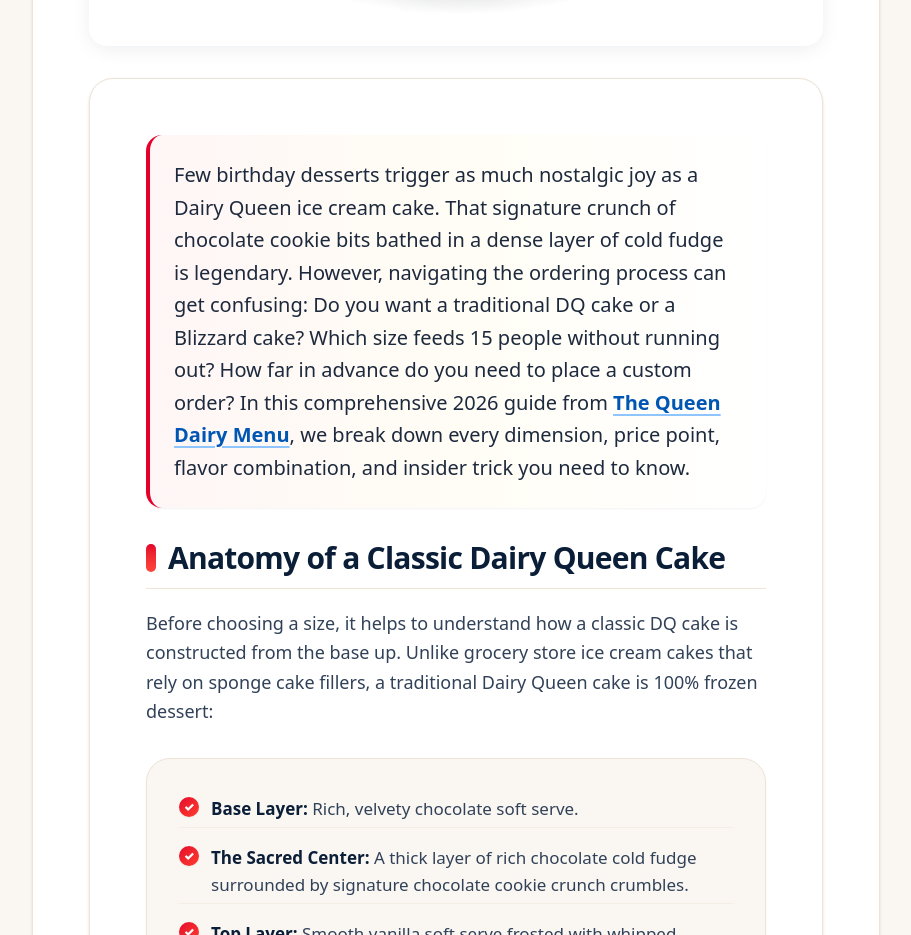
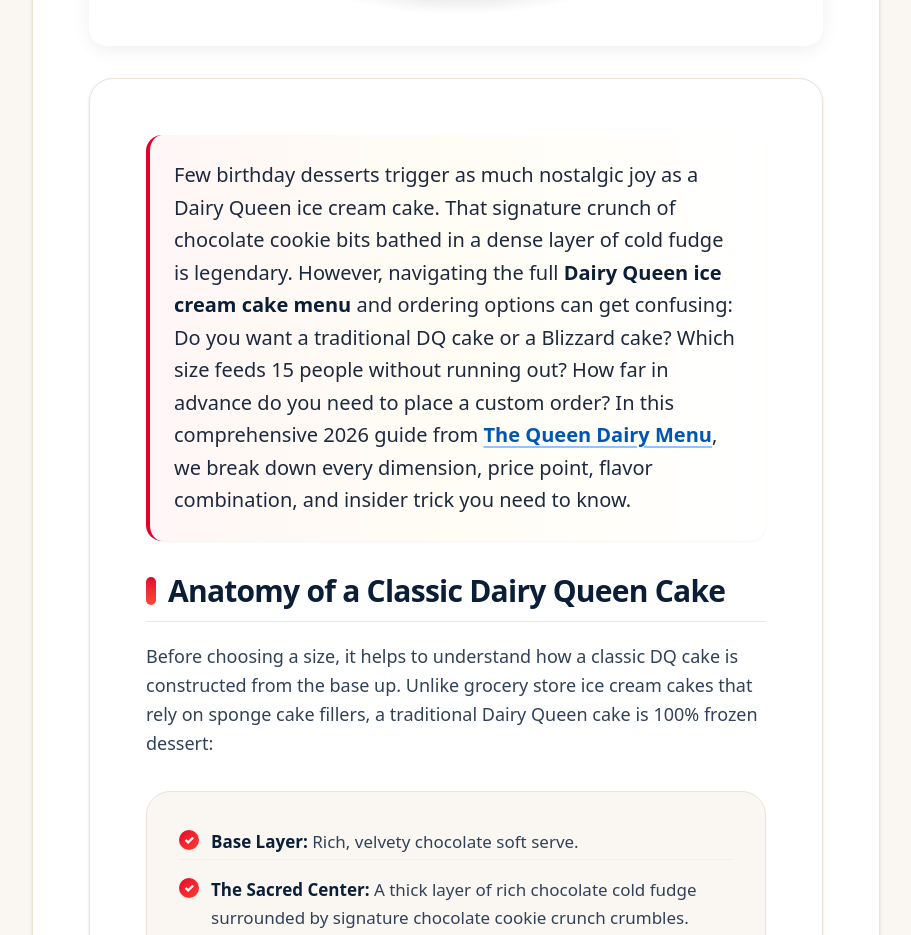
Before and after one commit to ammarkhan4724/Dairy-Queen, an Astro site: page /blog/dq-cakes-complete-guide in a window 1280 px wide. Shown: the part 1540-2475 px from the top of the page, without its empty margins (184-1095 px from the left). Built offline with nearby package versions, Linux system fonts and the light colour scheme; Astro itself is replaced by a stand-in of ours.

Commit message:
Target keyword: Dairy Queen ice cream cake menu across titles, headings, and descriptions

```diff
--- a/src/pages/blog/dq-cakes-complete-guide.astro
+++ b/src/pages/blog/dq-cakes-complete-guide.astro
@@ -3,7 +3,7 @@ import Layout from '../../layouts/Layout.astro';
 ---
 <Layout
   title="How to Order a DQ Ice Cream Cake: Sizes, Flavors, Prices & Pro Tips (2026 Guide)"
-  description="Complete 2026 guide to Dairy Queen ice cream cakes. Learn the difference between Standard and Blizzard cakes, size breakdowns (8-inch, 10-inch, sheet), fudge crunch layers, and ordering lead times."
+  description="Complete 2026 guide to the Dairy Queen ice cream cake menu. Learn the difference between Standard and Blizzard cakes, size breakdowns (8-inch, 10-inch, sheet), fudge crunch layers, and ordering lead times."
   ogImage="/Images/blog-dq-cakes.webp"
   article={true}
 >
@@ -62,7 +62,7 @@ import Layout from '../../layouts/Layout.astro';
     <img src="/Images/cakes-category.webp" alt="Dairy Queen Ice Cream Cakes Guide 2026" width="880" height="480" loading="eager" style="width:100%;height:auto;border-radius:18px;margin:32px 0;box-shadow: 0 4px 20px -2px rgba(11,30,56,0.08);">
 
     <div class="article-body">
-      <p class="lead">Few birthday desserts trigger as much nostalgic joy as a Dairy Queen ice cream cake. That signature crunch of chocolate cookie bits bathed in a dense layer of cold fudge is legendary. However, navigating the ordering process can get confusing: Do you want a traditional DQ cake or a Blizzard cake? Which size feeds 15 people without running out? How far in advance do you need to place a custom order? In this comprehensive 2026 guide from <a href="/">The Queen Dairy Menu</a>, we break down every dimension, price point, flavor combination, and insider trick you need to know.</p>
+      <p class="lead">Few birthday desserts trigger as much nostalgic joy as a Dairy Queen ice cream cake. That signature crunch of chocolate cookie bits bathed in a dense layer of cold fudge is legendary. However, navigating the full <strong>Dairy Queen ice cream cake menu</strong> and ordering options can get confusing: Do you want a traditional DQ cake or a Blizzard cake? Which size feeds 15 people without running out? How far in advance do you need to place a custom order? In this comprehensive 2026 guide from <a href="/">The Queen Dairy Menu</a>, we break down every dimension, price point, flavor combination, and insider trick you need to know.</p>
 
 <!-- AdX: after paragraph 1 -->
 <div id="div-gpt-ad-thequeendairymenu_us-paragraph">
--- a/src/pages/categories/dq-cakes.astro
+++ b/src/pages/categories/dq-cakes.astro
@@ -23,7 +23,7 @@ const faqSchema = {
   ]
 };
 ---
-<Layout title="Dairy Queen DQ Cakes Menu & Prices 2026 — Custom Ice Cream Cakes & Blizzard Cakes | The Queen Dairy Menu" description="Complete DQ Cakes menu with 2026 prices. 8-inch round from $22.99, Oreo Blizzard Cake $38.74, Sheet Cake $44.99. Custom orders available — order 48 hours in advance.">
+<Layout title="Dairy Queen Ice Cream Cake Menu & Prices 2026 — Custom & Blizzard Cakes | The Queen Dairy Menu" description="Explore the complete Dairy Queen ice cream cake menu with 2026 prices. 8-inch round from $22.99, Oreo Blizzard Cake $38.74, Sheet Cake $44.99. Custom orders available — order 48 hours in advance.">
 <script type="application/ld+json" set:html={JSON.stringify(faqSchema)} />
 
 
@@ -52,8 +52,8 @@ const faqSchema = {
   </script>
 </div>
 
-<section class="section"><div class="container article-body" style="max-width:920px;"><h2>DQ Cakes — Complete 2026 Ordering Guide</h2>
-    <p>DQ Cakes are custom ice cream cakes layered with DQ soft serve, a hot fudge layer, a signature crunchy center, and whipped topping. Available in round (8-inch, 10-inch), sheet, and Blizzard Cake formats. Prices start at $22.99. For the full DQ menu overview including Blizzards and food items, visit <a href="/">The Queen Dairy Menu</a>.</p>
+<section class="section"><div class="container article-body" style="max-width:920px;"><h2>Dairy Queen Ice Cream Cake Menu — Complete 2026 Ordering Guide</h2>
+    <p>Looking for the official <strong>Dairy Queen ice cream cake menu</strong>? DQ Cakes are custom ice cream cakes layered with DQ soft serve, a hot fudge layer, a signature crunchy center, and whipped topping. Available in round (8-inch, 10-inch), sheet, and Blizzard Cake formats. Prices start at $22.99. For the full DQ menu overview including Blizzards and food items, visit <a href="/">The Queen Dairy Menu</a>.</p>
 <!-- AdX: after paragraph 1 -->
 <div id="div-gpt-ad-thequeendairymenu_us-paragraph">
   <script>
@@ -61,7 +61,7 @@ const faqSchema = {
   </script>
 </div>
 
-    <h2>DQ Cake Menu with Prices</h2>
+    <h2>Dairy Queen Ice Cream Cake Menu with Prices</h2>
     <div class="table-wrap"><table class="size-table">
       <thead><tr><th>DQ Cake</th><th>Price</th><th>Serves</th><th>Notes</th></tr></thead>
       <tbody>
--- a/src/pages/categories/index.astro
+++ b/src/pages/categories/index.astro
@@ -114,7 +114,7 @@ import Layout from '../../layouts/Layout.astro';
       </div>
       <div class="cat-body p-6">
         <h3 class="text-2xl font-bold text-[#0B1E38] group-hover:text-[#0E7490] transition-colors mb-2" style="font-family: 'Bebas Neue', sans-serif;">DQ® Cakes</h3>
-        <p class="text-sm text-slate-600 leading-relaxed mb-4">Layered ice cream cakes with rich fudge crunch centers, custom Blizzard cakes, and sheet cakes for celebrations.</p>
+        <p class="text-sm text-slate-600 leading-relaxed mb-4">Official Dairy Queen ice cream cake menu featuring fudge crunch centers, custom Blizzard cakes, and sheet cakes for celebrations.</p>
         <span class="cat-link inline-flex items-center gap-1.5 font-bold text-xs uppercase tracking-wider text-[#0E7490]">View Category &rarr;</span>
       </div>
     </a>
```
